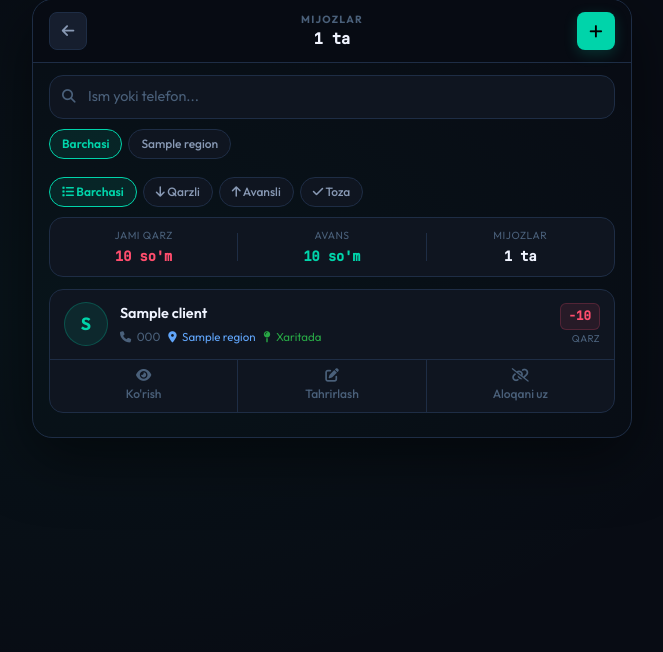
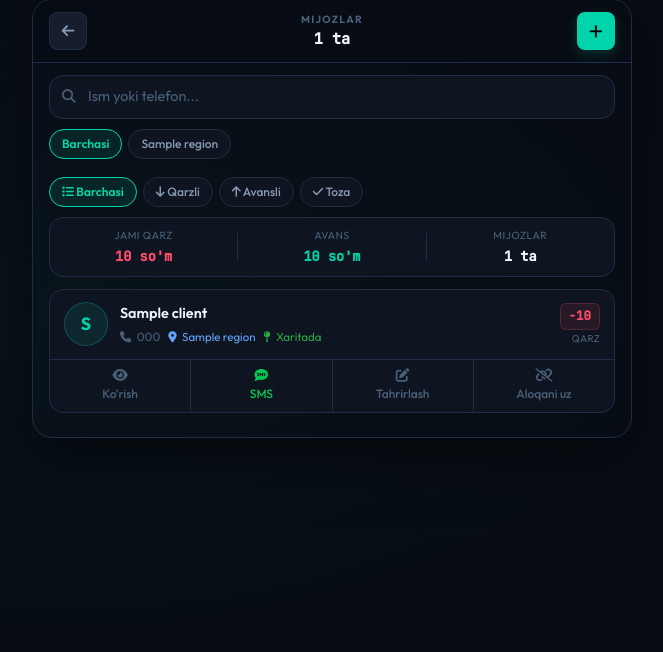
Before and after one commit to Ahrorbek077/Notebook_CRM_2, a Django app: page /clients/list/ in a window 1280 px wide. Shown: the part 21-673 px from the top of the page, without its empty margins (308-971 px from the left). Run offline with Django 5.2, Linux system fonts and the light colour scheme; a user stored in the database is signed in; tables that the repository leaves empty hold one stand-in row (values such as "Sample post"); parts of the project's set-up code (start-up, migrations or seed data) failed here and were passed over.

Commit message:
sms added

```diff
--- a/static/css/client.css
+++ b/static/css/client.css
@@ -425,6 +425,8 @@ body {
 .ca-btn.view-btn:hover   { color: var(--info); background: var(--info-dim); }
 .ca-btn.edit-btn:hover   { color: var(--warning); background: rgba(251,191,36,0.08); }
 .ca-btn.delete-btn:hover { color: var(--danger); background: var(--danger-dim); }
+.ca-btn.sms-btn          { color: #00c853; text-decoration: none; }
+.ca-btn.sms-btn:hover    { background: rgba(0,200,83,0.1); }
 
 /* ==================== EMPTY STATE ==================== */
 .empty-state {
--- a/static/script/client.js
+++ b/static/script/client.js
@@ -158,6 +158,16 @@ class ClientManager {
                 <button class="ca-btn view-btn" data-id="${c.id}">
                     <i class="fa fa-eye"></i><span>Ko'rish</span>
                 </button>
+                ${(debt > 0 || advance > 0) ? `
+                <a class="ca-btn sms-btn"
+                   href="sms:${c.phone}?body=${encodeURIComponent(
+                        debt > 0
+                          ? `Hurmatli ${c.name}, sizning qarzingiz ${this.fmt(debt)} so'm. Iltimos, imkon qadar tezroq to'lovni amalga oshiring. Rahmat!`
+                          : `Hurmatli ${c.name}, sizning avansingiz ${this.fmt(advance)} so'm. Keyingi xaridingizda hisobga olinadi. Rahmat!`
+                   )}"
+                   onclick="event.stopPropagation()">
+                    <i class="fa fa-comment-sms"></i><span>SMS</span>
+                </a>` : ''}
                 <button class="ca-btn edit-btn"
                         data-id="${c.id}"
                         data-name="${c.name || ''}"
@@ -171,7 +181,7 @@ class ClientManager {
                 <button class="ca-btn delete-btn"
                         data-id="${c.id}"
                         data-name="${c.name || ''}">
-                    <i class="fa fa-trash"></i><span>O'chirish</span>
+                    <i class="fa fa-unlink"></i><span>Aloqani uz</span>
                 </button>
             </div>
         </div>`;
--- a/templates/client.html
+++ b/templates/client.html
@@ -140,6 +140,13 @@
                 <button class="ca-btn view-btn" data-id="{{ client.id }}">
                     <i class="fa fa-eye"></i><span>{% trans "Ko'rish" %}</span>
                 </button>
+                {% if client.total_debt > 0 or client.advance_balance > 0 %}
+                <a class="ca-btn sms-btn"
+                   href="sms:{{ client.phone }}?body={% if client.total_debt > 0 %}Hurmatli {{ client.name }}, sizning qarzingiz {{ client.total_debt|floatformat:0 }} so'm. Iltimos, imkon qadar tezroq toʻlovni amalga oshiring. Rahmat!{% else %}Hurmatli {{ client.name }}, sizning avansingiz {{ client.advance_balance|floatformat:0 }} so'm. Keyingi xaridingizda hisobga olinadi. Rahmat!{% endif %}"
+                   onclick="event.stopPropagation()">
+                    <i class="fa fa-comment-sms"></i><span>SMS</span>
+                </a>
+                {% endif %}
                 <button class="ca-btn edit-btn"
                         data-id="{{ client.id }}"
                         data-name="{{ client.name }}"
```
